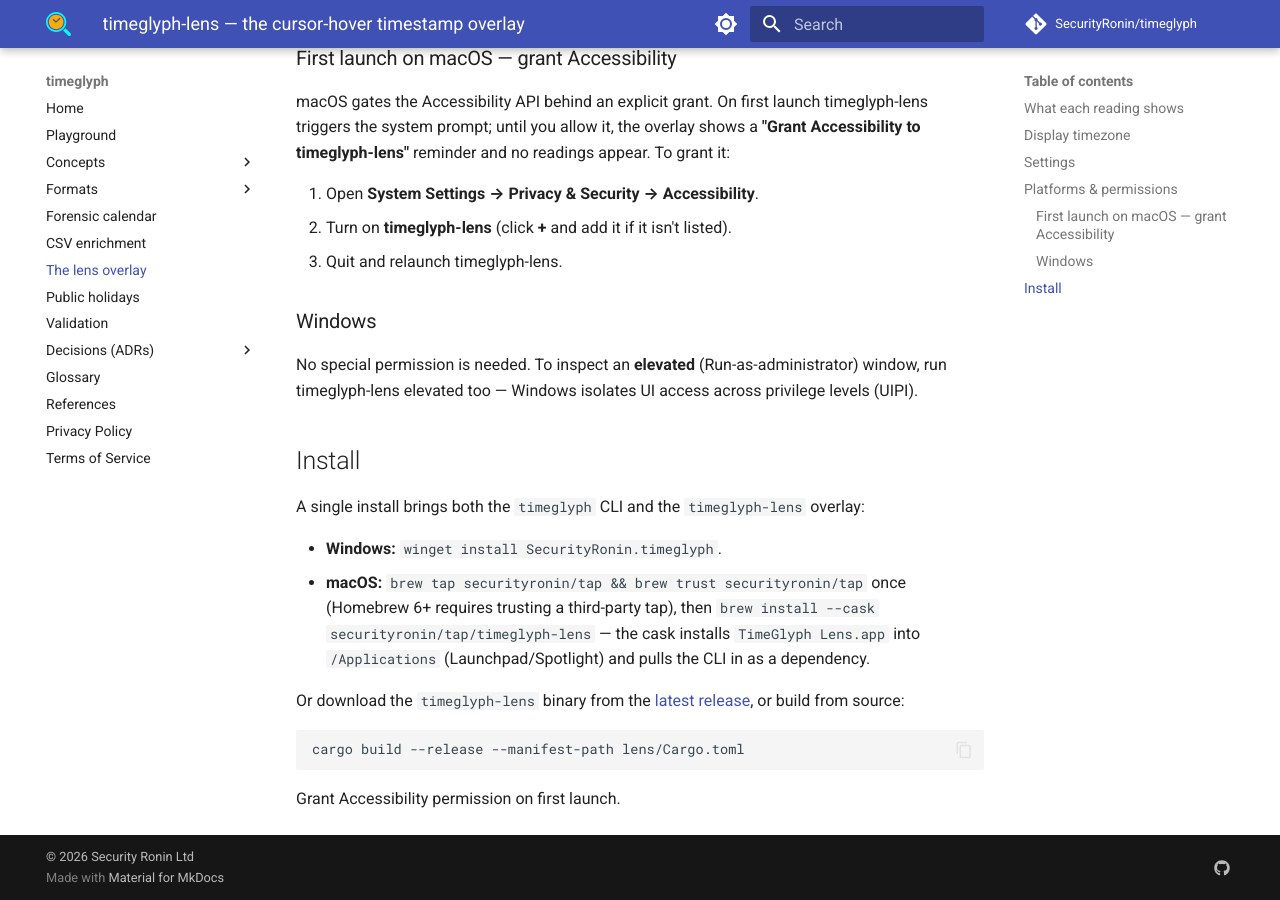
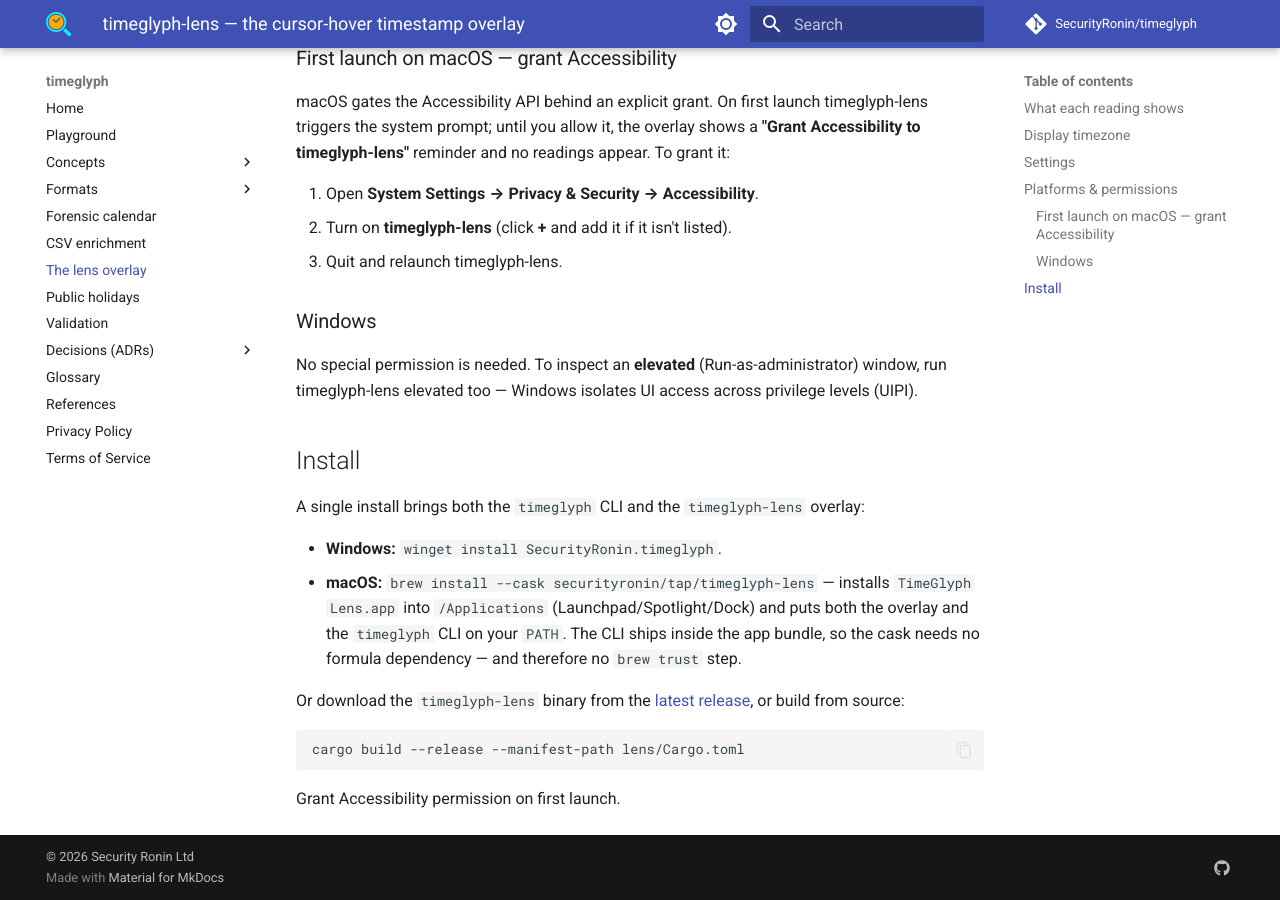
Before and after one commit to SecurityRonin/timeglyph, an MkDocs documentation site: the page built from docs/lens.md, in a window 1280 px wide and 900 px high, scrolled down 1720 px. Built offline with MkDocs 1.6.1 and Material for MkDocs 9.7.7, drawn with Linux system fonts in a browser that asks for light colours; comment, search, counter and statistics services are not loaded.

Commit message:
docs: macOS install is now a true one-liner (v0.9.3 cask)
v0.9.3 ships the CLI inside TimeGlyph Lens.app, so the regenerated cask has
no depends_on formula: — nothing indirect to load, so Homebrew 6 needs no
'brew trust', and the fully-qualified cask name auto-taps. Drop the two-step
form from the README, lens.md and macos-signing.md.

Verified on a pristine tart VM (no securityronin tap, no CLI, no app): the
single command auto-tapped, installed TimeGlyph Lens.app to /Applications,
Gatekeeper accepted it, and BOTH binaries linked (timeglyph 0.9.3).

Co-Authored-By: Claude Opus 4.8 <noreply@anthropic.com>

```diff
--- a/docs/lens.md
+++ b/docs/lens.md
@@ -96,11 +96,10 @@ privilege levels (UIPI).
 A single install brings both the `timeglyph` CLI and the `timeglyph-lens` overlay:
 
 - **Windows:** `winget install SecurityRonin.timeglyph`.
-- **macOS:** `brew tap securityronin/tap && brew trust securityronin/tap` once (Homebrew 6+
-  requires trusting a third-party tap), then
-  `brew install --cask securityronin/tap/timeglyph-lens` — the cask installs
-  `TimeGlyph Lens.app` into `/Applications` (Launchpad/Spotlight) and pulls the CLI
-  in as a dependency.
+- **macOS:** `brew install --cask securityronin/tap/timeglyph-lens` — installs
+  `TimeGlyph Lens.app` into `/Applications` (Launchpad/Spotlight/Dock) and puts both the
+  overlay and the `timeglyph` CLI on your `PATH`. The CLI ships inside the app bundle, so
+  the cask needs no formula dependency — and therefore no `brew trust` step.
 
 Or download the `timeglyph-lens` binary from the
 [latest release](https://github.com/SecurityRonin/timeglyph/releases/latest), or
```
Also changed, not shown: README.md (+0 -1 lines), docs/macos-signing.md (+0 -1 lines).
